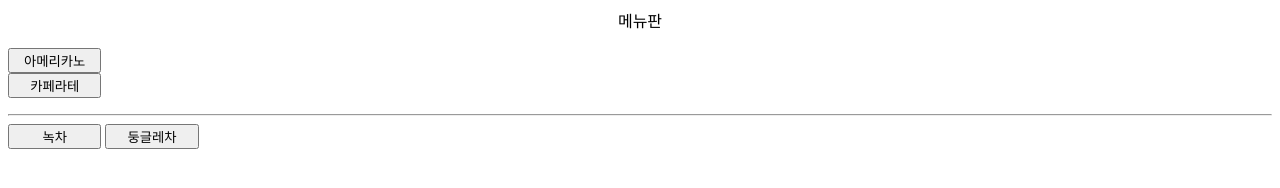
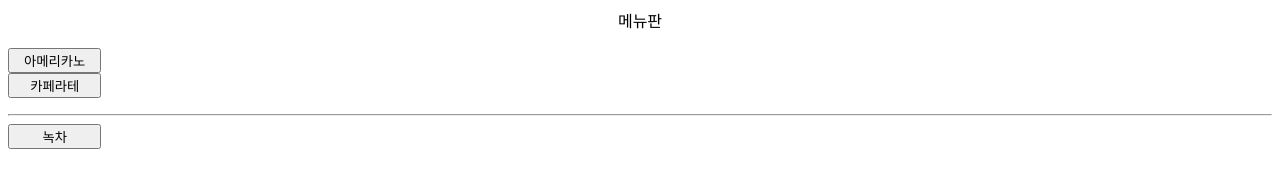
Before and after one commit to x0cloud69/david, a plain HTML site: page ky-codyssey-main/Codyseey/templates/menu.html in a window 1280 px wide. Drawn offline with Linux system fonts and the light colour scheme.

Commit message:
자동병합...

```diff
--- a/ky-codyssey-main/Codyseey/templates/menu.html
+++ b/ky-codyssey-main/Codyseey/templates/menu.html
@@ -34,7 +34,6 @@
         </p>
         <hr>
             <button name="menu2" style="width: 70pt;">녹차</button>
-            <button name="menu2" style="width: 70pt;">둥글레차</button>
   <!-- </div> -->
 </body>
 </html>
```
